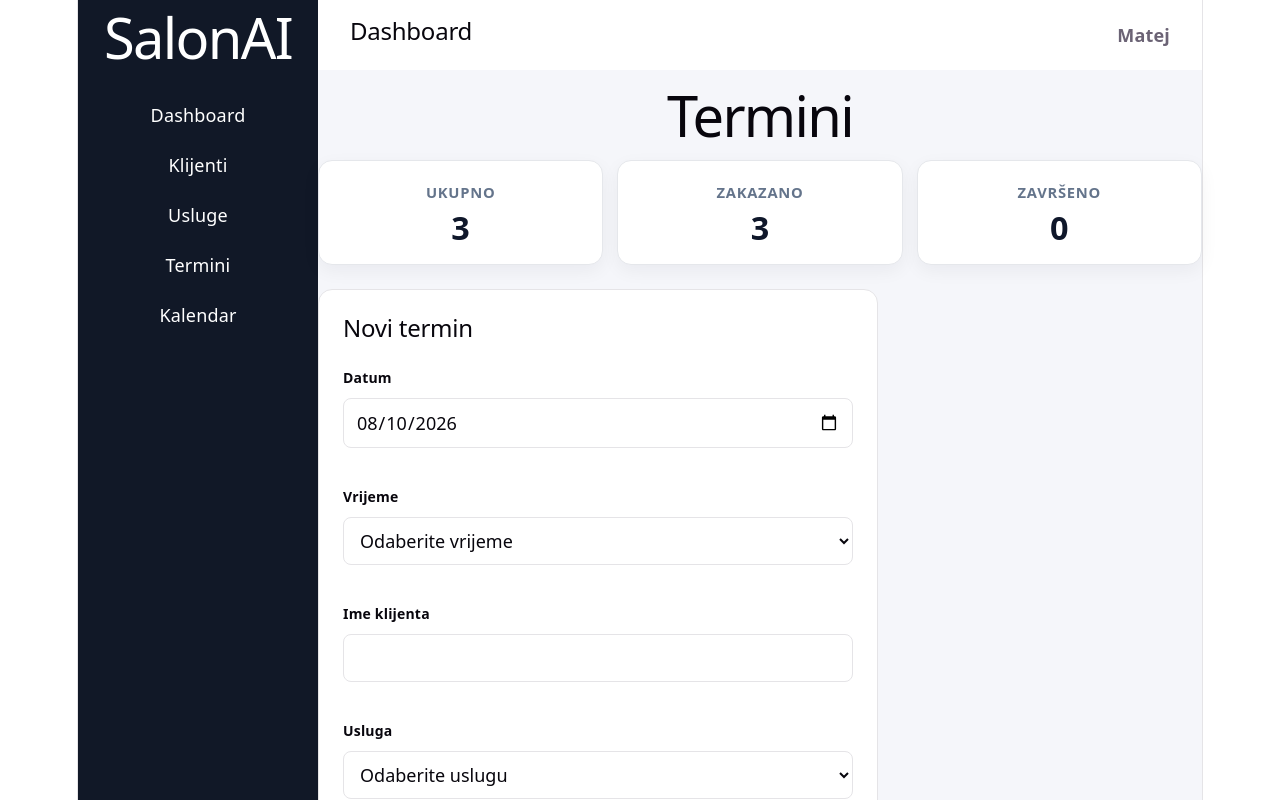
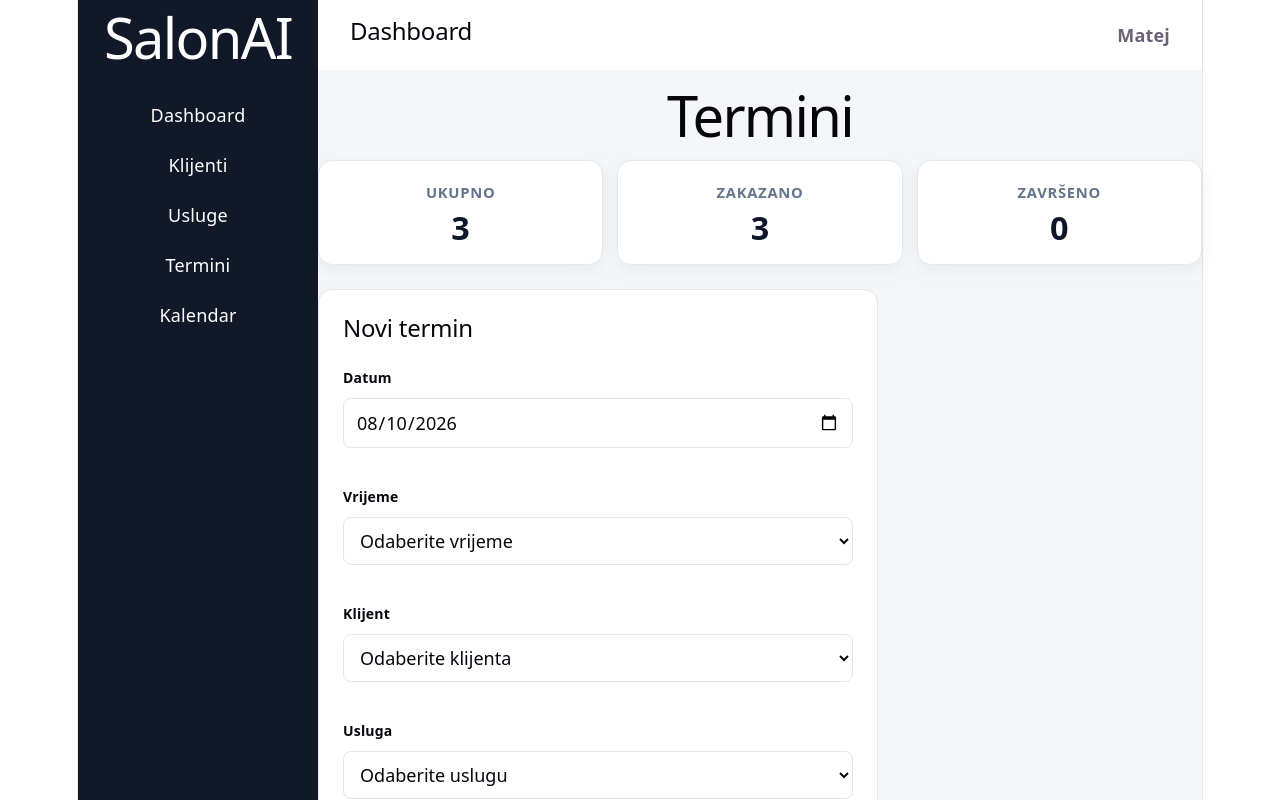
Before and after one commit to Matthoodie/SalonAI, a React (Vite) app in the folder frontend/: page /appointments in a window 1280 px wide. Shown: the top 800 px of the page. Built offline with nearby package versions, Linux system fonts and the light colour scheme.

Commit message:
Link appointments to CRM clients

```diff
--- a/frontend/src/App.jsx
+++ b/frontend/src/App.jsx
@@ -23,7 +23,8 @@ function getTodayDate() {
 
 function migrateAppointments(
   appointmentsToMigrate,
-  serviceList
+  serviceList,
+  clientList
 ) {
   const fallbackDate = getTodayDate()
 
@@ -38,8 +39,28 @@ function migrateAppointments(
         serviceItem.name === legacyServiceName
     )
 
+
+    const matchingClient = clientList.find(
+  (client) =>
+    client.name.trim().toLowerCase() ===
+    String(appointment.clientName || '')
+      .trim()
+      .toLowerCase()
+)
+
     return {
       ...appointment,
+
+
+       clientId:
+       appointment.clientId ??
+       matchingClient?.id ??
+       null,
+
+      clientName:
+        appointment.clientName ||
+        matchingClient?.name ||
+        '',
 
       date:
         appointment.date ||
@@ -175,8 +196,10 @@ const [clientList, setClientList] = useState(() => {
 
         migratedAppointments = migrateAppointments(
   parsedAppointments,
-          services
+  serviceList,
+  clientList
 )
+
       } catch (error) {
         console.error(
           'Neuspješno učitavanje spremljenih termina:',
@@ -185,13 +208,15 @@ const [clientList, setClientList] = useState(() => {
 
         migratedAppointments = migrateAppointments(
   appointments,
-          services
+  serviceList,
+  clientList
 )
       }
     } else {
       migratedAppointments = migrateAppointments(
   appointments,
-        services
+  serviceList,
+  clientList
 )
     }
 
@@ -258,6 +283,7 @@ const [clientList, setClientList] = useState(() => {
   appointmentList={appointmentList}
   setAppointmentList={setAppointmentList}
   serviceList={serviceList}
+  clientList={clientList}
   initialAppointmentDate={
     appointmentFormInitialDate
   }
--- a/frontend/src/components/AppointmentForm/AppointmentForm.jsx
+++ b/frontend/src/components/AppointmentForm/AppointmentForm.jsx
@@ -29,6 +29,7 @@ function getTodayDate() {
 function AppointmentForm({
   appointments = [],
   serviceList = [],
+  clientList = [],
   onAddAppointment,
   onUpdateAppointment,
   onCancelEdit,
@@ -39,6 +40,17 @@ function AppointmentForm({
   const activeServices = serviceList.filter(
     (serviceItem) => serviceItem.active
   )
+
+  const editingClientName =
+  editingAppointment?.clientName || ''
+
+const isLegacyEditingClient =
+  Boolean(
+    editingAppointment &&
+    !editingAppointment.clientId &&
+    editingClientName
+  )
+
   const editingServiceName =
   editingAppointment?.serviceName ||
   editingAppointment?.service ||
@@ -57,6 +69,7 @@ const isLegacyEditingService =
   const [date, setDate] = useState(getTodayDate())
   const [time, setTime] = useState('')
   const [clientName, setClientName] = useState('')
+  const [clientId, setClientId] = useState('')
   const [service, setService] = useState('')
 
   const [errors, setErrors] = useState({
@@ -80,6 +93,18 @@ const isLegacyEditingService =
       setTime(editingAppointment.time)
       setClientName(editingAppointment.clientName)
 
+  const matchingClient = clientList.find(
+     (client) =>
+      client.id === editingAppointment.clientId ||
+      client.name === editingAppointment.clientName
+)
+
+setClientId(
+  matchingClient
+    ? String(matchingClient.id)
+    : ''
+)
+
       setService(
         editingAppointment.serviceName ||
         editingAppointment.service ||
@@ -89,6 +114,7 @@ const isLegacyEditingService =
       setDate(initialDate || getTodayDate())
       setTime('')
       setClientName('')
+      setClientId('')
       setService('')
     }
 
@@ -125,6 +151,16 @@ const isLegacyEditingService =
       serviceItem.name === service
   )
 
+  const selectedClient = clientList.find(
+  (client) =>
+    String(client.id) === clientId
+)
+
+  const isUnchangedLegacyClient =
+  isLegacyEditingClient &&
+  !selectedClient &&
+  clientName === editingClientName
+
   const isUnchangedLegacyService =
   isLegacyEditingService &&
   service === editingServiceName
@@ -140,9 +176,11 @@ const isLegacyEditingService =
           ? `Termin ${date} u ${time} je već zauzet.`
           : '',
 
-      clientName: clientName.trim()
+     clientName:
+  selectedClient ||
+  isUnchangedLegacyClient
     ? ''
-        : 'Upišite ime klijenta.',
+    : 'Odaberite klijenta.',
 
       service:
   selectedService ||
@@ -180,7 +218,14 @@ const isLegacyEditingService =
 
       date,
       time,
-      clientName: clientName.trim(),
+
+      clientId: selectedClient
+        ? selectedClient.id
+        : null,
+
+      clientName: selectedClient
+        ? selectedClient.name
+        : clientName.trim(),
 
       service: selectedService.name,
 
@@ -196,7 +241,14 @@ const isLegacyEditingService =
 
       date,
       time,
-      clientName: clientName.trim(),
+
+      clientId: selectedClient
+        ? selectedClient.id
+        : null,
+
+      clientName: selectedClient
+        ? selectedClient.name
+        : clientName.trim(),
 
       service: editingServiceName,
 
@@ -206,14 +258,15 @@ const isLegacyEditingService =
       serviceDurationMinutes: null,
     })
   }
-}
-
-    else {
+} else {
   onAddAppointment({
     id: Date.now(),
+
     date,
     time,
-  clientName: clientName.trim(),
+
+    clientId: selectedClient.id,
+    clientName: selectedClient.name,
 
     service: selectedService.name,
 
@@ -227,9 +280,11 @@ const isLegacyEditingService =
   })
 }
 
+
 setDate(getTodayDate())
 setTime('')
 setClientName('')
+setClientId('')
 setService('')
 
     setErrors({
@@ -263,17 +318,6 @@ const isLegacyEditingService =
     }
   }
 
-  function handleClientNameChange(event) {
-    setClientName(event.target.value)
-
-    if (errors.clientName) {
-      setErrors((currentErrors) => ({
-        ...currentErrors,
-        clientName: '',
-      }))
-    }
-  }
-
  function handleServiceChange(event) {
     setService(event.target.value)
 
@@ -302,7 +346,9 @@ const isLegacyEditingService =
     id="appointment-date"
     ref={dateInputRef}
     className={
-            errors.date ? 'input-error' : ''
+      errors.date
+        ? 'input-error'
+        : ''
     }
     type="date"
     value={date}
@@ -380,22 +426,63 @@ const isLegacyEditingService =
       </div>
 
       <div className="form-field">
-        <label htmlFor="client-name">
-          Ime klijenta
+  <label htmlFor="appointment-client">
+    Klijent
   </label>
 
-        <input
-          id="client-name"
+  <select
+    id="appointment-client"
     ref={clientNameInputRef}
     className={
       errors.clientName
         ? 'input-error'
         : ''
     }
-          type="text"
-          value={clientName}
-          onChange={handleClientNameChange}
-        />
+    value={clientId}
+    onChange={(event) => {
+      const newClientId = event.target.value
+
+      setClientId(newClientId)
+
+      const newSelectedClient =
+        clientList.find(
+          (client) =>
+            String(client.id) ===
+            newClientId
+        )
+
+      setClientName(
+        newSelectedClient?.name || ''
+      )
+
+      if (errors.clientName) {
+        setErrors((currentErrors) => ({
+          ...currentErrors,
+          clientName: '',
+        }))
+      }
+    }}
+  >
+    <option value="">
+      Odaberite klijenta
+    </option>
+
+    {isLegacyEditingClient &&
+      !clientId && (
+        <option value="">
+          Stari klijent — {editingClientName}
+        </option>
+      )}
+
+    {clientList.map((client) => (
+      <option
+        key={client.id}
+        value={String(client.id)}
+      >
+        {client.name}
+      </option>
+    ))}
+  </select>
 
   <p
     className={
--- a/frontend/src/pages/Appointments/Appointments.jsx
+++ b/frontend/src/pages/Appointments/Appointments.jsx
@@ -17,6 +17,7 @@ function Appointments({
   appointmentList,
   setAppointmentList,
   serviceList,
+  clientList,
   initialAppointmentDate,
   clearInitialAppointmentDate,
   initialEditingAppointmentId,
@@ -187,6 +188,7 @@ useEffect(() => {
       <AppointmentForm
         appointments={appointmentList}
         serviceList={serviceList}
+        clientList={clientList}
         onAddAppointment={addAppointment}
         onUpdateAppointment={updateAppointment}
         onCancelEdit={cancelEditingAppointment}
```
Lines whose indentation alone changed are shown as unchanged.
